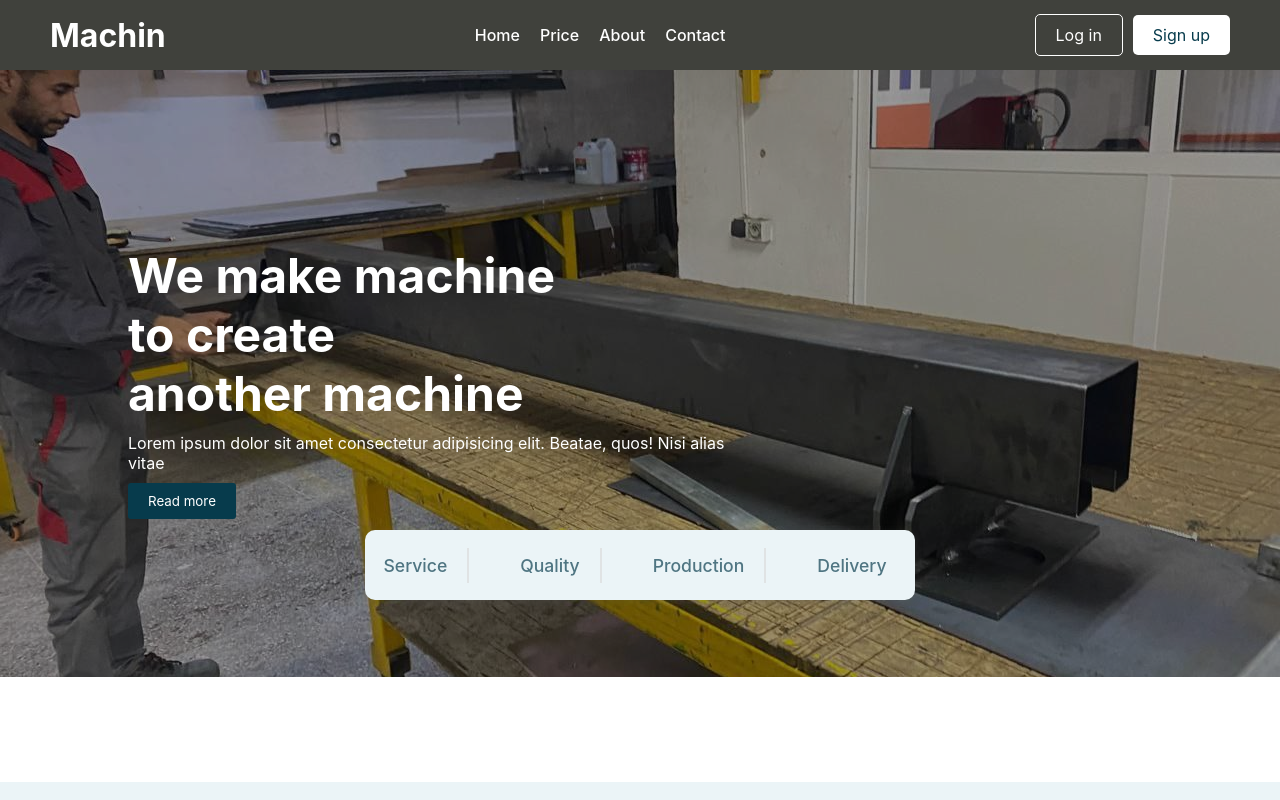
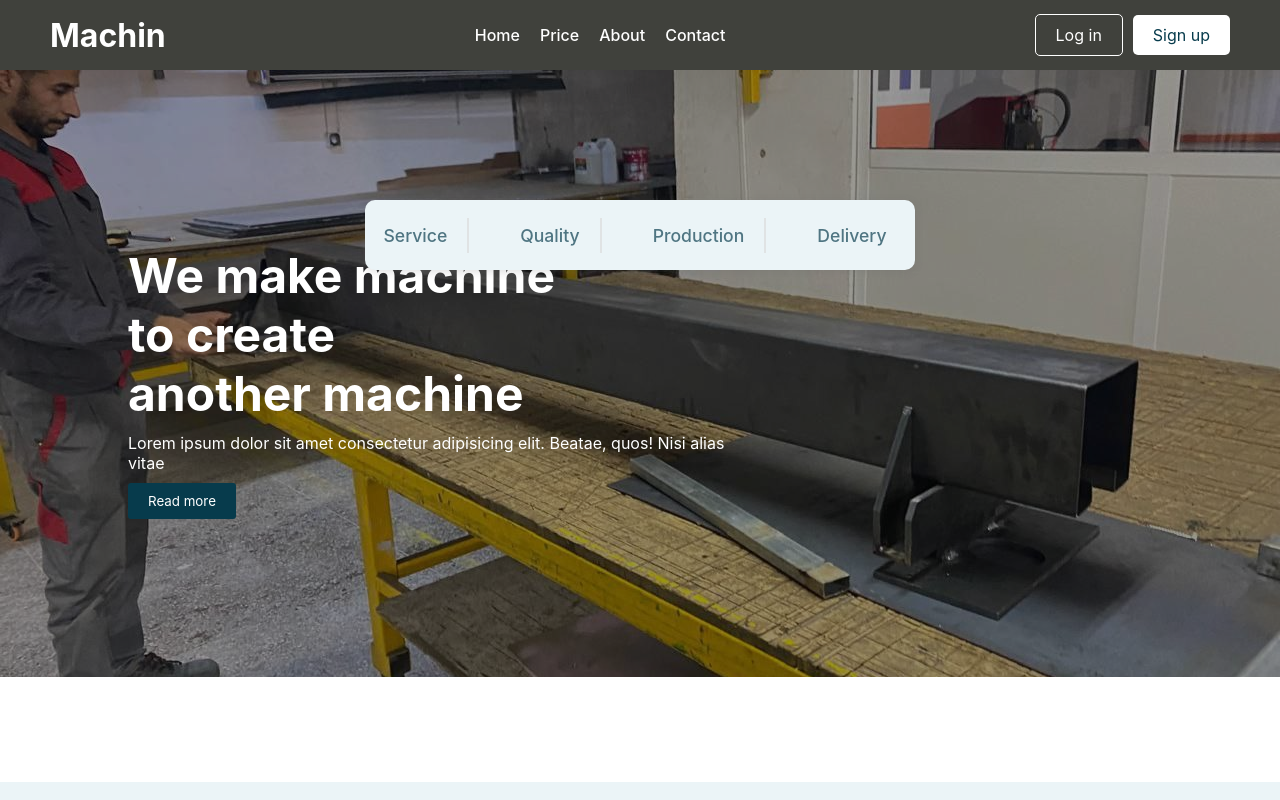
Before and after one commit to jellouli471/demo-site-machine, a React (Vite) app: page / in a window 1280 px wide. Shown: the top 800 px of the page. Built offline with nearby package versions, Linux system fonts and the light colour scheme.

Commit message:
Update Main.css

```diff
--- a/src/components/main/Main.css
+++ b/src/components/main/Main.css
@@ -49,7 +49,7 @@ color: white;
     height: 70px;
     background-color: #ebf4f7;
     position: absolute;
-    bottom: 200px;
+    top: 200px;
     display: flex;
     justify-content: center;
     align-items: center;
```
